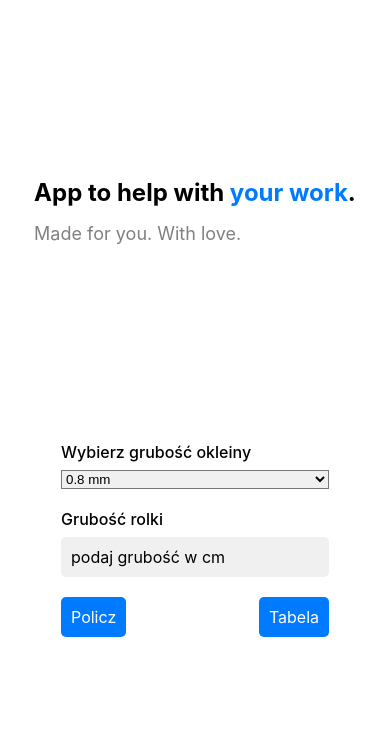
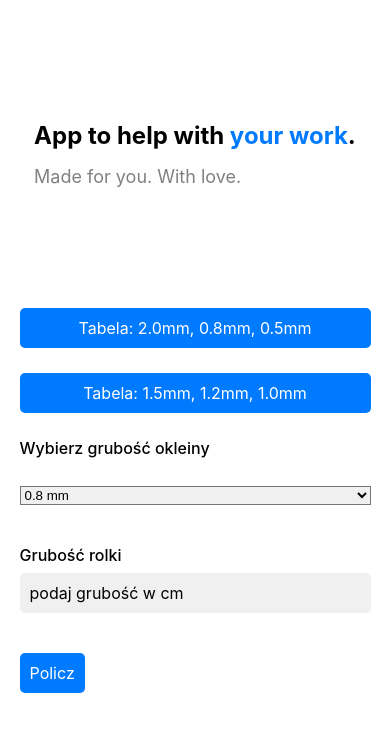
Before and after one commit to wojcikowska-k/AppMetryMobile, a React Native app: screen / in a window 390 px wide. Shown: the top 732 px of the page. Built offline with nearby package versions, Linux system fonts and the light colour scheme.

Commit message:
added second table

```diff
--- a/components/main.jsx
+++ b/components/main.jsx
@@ -32,17 +32,41 @@ const rows = [
   { mb: "900 mb", twoMM: "x", eightMM: "x", fiveMM: "29.4 cm" },
 ];
 
+const rows2 = [
+  { mb: "25 mb", oneFiveMM: "x", oneTwoMM: "x", oneZeroMM: "2.5 cm" },
+  { mb: "50 mb", oneFiveMM: "8.0 cm", oneTwoMM: "5.5 cm", oneZeroMM: "6.0 cm" },
+  {
+    mb: "100 mb",
+    oneFiveMM: "13.5 cm",
+    oneTwoMM: "10.5 cm",
+    oneZeroMM: "10.3 cm",
+  },
+  { mb: "150 mb", oneFiveMM: "x", oneTwoMM: "x", oneZeroMM: "13.7 cm" },
+  { mb: "200 mb", oneFiveMM: "x", oneTwoMM: "x", oneZeroMM: "16.7 cm" },
+  { mb: "250 mb", oneFiveMM: "x", oneTwoMM: "x", oneZeroMM: "19.5 cm" },
+  { mb: "300 mb", oneFiveMM: "x", oneTwoMM: "x", oneZeroMM: "21.7 cm" },
+];
+
 export const Main = () => {
   const [veneerThickness, setVeneerThickness] = useState("0.8");
   const [rollThickness, setRollThickness] = useState("");
   const [isModalVisible, setIsModalVisible] = useState(false);
+  const [isModalVisible2, setIsModalVisible2] = useState(false);
 
   const renderHeader = () => (
     <View style={styles.header}>
       <Text style={styles.headerCell}>MB</Text>
-      <Text style={styles.headerCell}>2 mm</Text>
+      <Text style={styles.headerCell}>2,0 mm</Text>
       <Text style={styles.headerCell}>0,8 mm</Text>
       <Text style={styles.headerCell}>0,5 mm</Text>
+    </View>
+  );
+  const renderHeader2 = () => (
+    <View style={styles.header}>
+      <Text style={styles.headerCell}>MB</Text>
+      <Text style={styles.headerCell}>1,5 mm</Text>
+      <Text style={styles.headerCell}>1,2 mm</Text>
+      <Text style={styles.headerCell}>1,0 mm</Text>
     </View>
   );
 
@@ -55,8 +79,29 @@ export const Main = () => {
     </TouchableOpacity>
   );
 
+  const renderFooter2 = () => (
+    <TouchableOpacity
+      style={styles.closeButton}
+      onPress={() => setIsModalVisible2(false)}
+    >
+      <Text style={styles.closeButtonText}>Zamknij</Text>
+    </TouchableOpacity>
+  );
+
   return (
     <View style={styles.container}>
+      <TouchableOpacity
+        style={styles.buttonTable}
+        onPress={() => setIsModalVisible(true)}
+      >
+        <Text style={styles.buttonText}>Tabela: 2.0mm, 0.8mm, 0.5mm</Text>
+      </TouchableOpacity>
+      <TouchableOpacity
+        style={styles.buttonTable}
+        onPress={() => setIsModalVisible2(true)}
+      >
+        <Text style={styles.buttonText}>Tabela: 1.5mm, 1.2mm, 1.0mm</Text>
+      </TouchableOpacity>
       <Text style={styles.label}>Wybierz grubość okleiny</Text>
       <Picker
         selectedValue={veneerThickness}
@@ -83,12 +128,6 @@ export const Main = () => {
       <View style={styles.buttonContainer}>
         <TouchableOpacity style={styles.button}>
           <Text style={styles.buttonText}>Policz</Text>
-        </TouchableOpacity>
-        <TouchableOpacity
-          style={styles.button}
-          onPress={() => setIsModalVisible(true)}
-        >
-          <Text style={styles.buttonText}>Tabela</Text>
         </TouchableOpacity>
       </View>
 
@@ -117,16 +156,42 @@ export const Main = () => {
           </View>
         </View>
       </Modal>
+
+      <Modal
+        animationType="slide"
+        transparent={true}
+        visible={isModalVisible2}
+        onRequestClose={() => setIsModalVisible2(false)}
+      >
+        <View style={styles.modalOverlay}>
+          <View style={styles.modalContent}>
+            <FlatList
+              data={rows2}
+              keyExtractor={(item, index) => index.toString()}
+              ListHeaderComponent={renderHeader2}
+              ListFooterComponent={renderFooter2}
+              renderItem={({ item }) => (
+                <View style={styles.row}>
+                  <Text style={styles.cell}>{item.mb}</Text>
+                  <Text style={styles.cell}>{item.oneFiveMM}</Text>
+                  <Text style={styles.cell}>{item.oneTwoMM}</Text>
+                  <Text style={styles.cell}>{item.oneZeroMM}</Text>
+                </View>
+              )}
+            />
+          </View>
+        </View>
+      </Modal>
     </View>
   );
 };
 
 const styles = StyleSheet.create({
   container: {
-    flex: 1,
-    padding: 20,
+    flex: 2,
+    width: "90%",
+    gap: 20,
   },
-
   label: {
     marginBottom: 8,
     fontSize: 16,
@@ -158,9 +223,16 @@ const styles = StyleSheet.create({
     padding: 10,
     borderRadius: 5,
   },
+  buttonTable: {
+    backgroundColor: "#007AFF",
+    padding: 10,
+    borderRadius: 5,
+    marginBottom: 5,
+  },
   buttonText: {
     color: "#FFF",
     fontSize: 16,
+    textAlign: "center",
   },
   resultContainer: {
     alignItems: "center",
@@ -220,7 +292,7 @@ const styles = StyleSheet.create({
 
   closeButton: {
     marginTop: 10,
-    backgroundColor: "#FF6347",
+    backgroundColor: "#007AFF",
     padding: 10,
     borderRadius: 5,
   },
```
